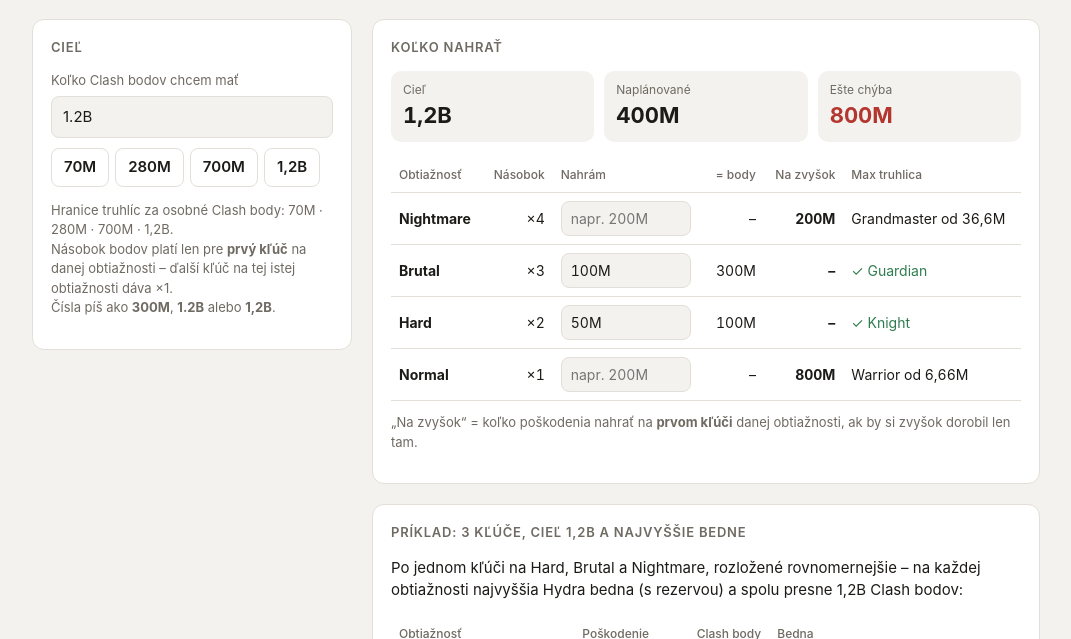
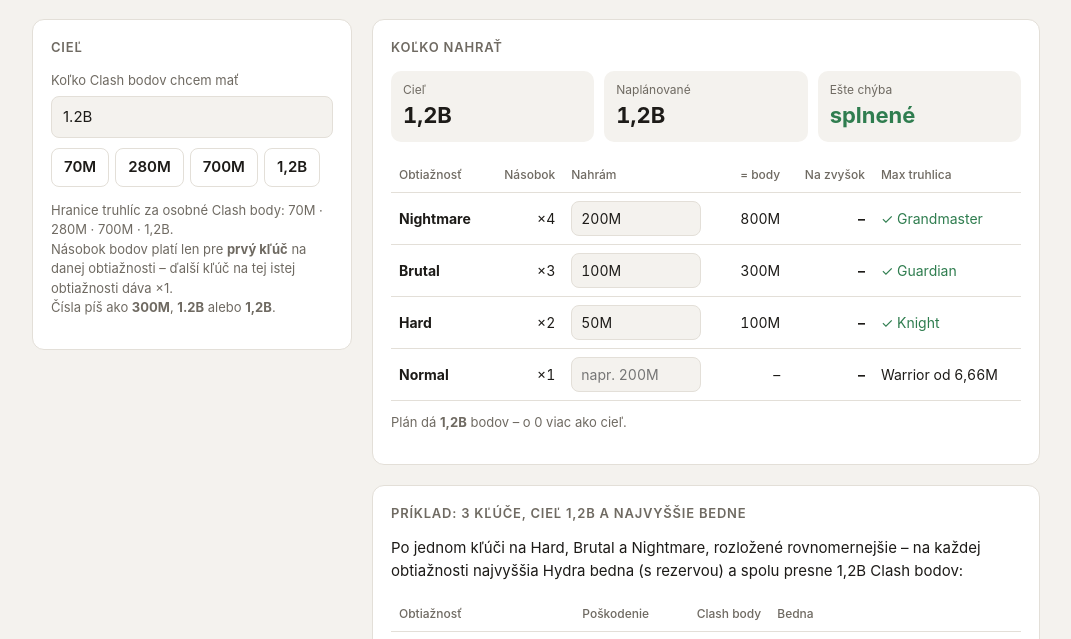
Before and after one commit to darangonaut/hydra-kalkulacka, a plain HTML site: page index.html in a window 1280 px wide. Both pictures are taken after a click on the button "Použiť tento príklad v kalkulačke". Shown: the part 94-733 px from the top of the page, without its empty margins (104-1175 px from the left). Drawn offline with Linux system fonts and the light colour scheme.

Commit message:
Príklad: tlačidlo vyplní aj Nightmare 200M
Co-Authored-By: Claude Opus 5.5 <noreply@anthropic.com>
Claude-Session: https://claude.ai/code/session_01CJZn9ZL6BL5oxm1dsV9jPM

```diff
--- a/index.html
+++ b/index.html
@@ -203,7 +203,7 @@ $("#target").oninput = render;
 document.querySelectorAll("[data-goal]").forEach(b => b.onclick = () => { $("#target").value = b.dataset.goal; render(); });
 $("#useExample").onclick = () => {
   $("#target").value = "1.2B";
-  plan = {Hard: "50M", Brutal: "100M"};
+  plan = {Nightmare: "200M", Brutal: "100M", Hard: "50M"};
   render();
   window.scrollTo({top: 0, behavior: "smooth"});
 };
```
